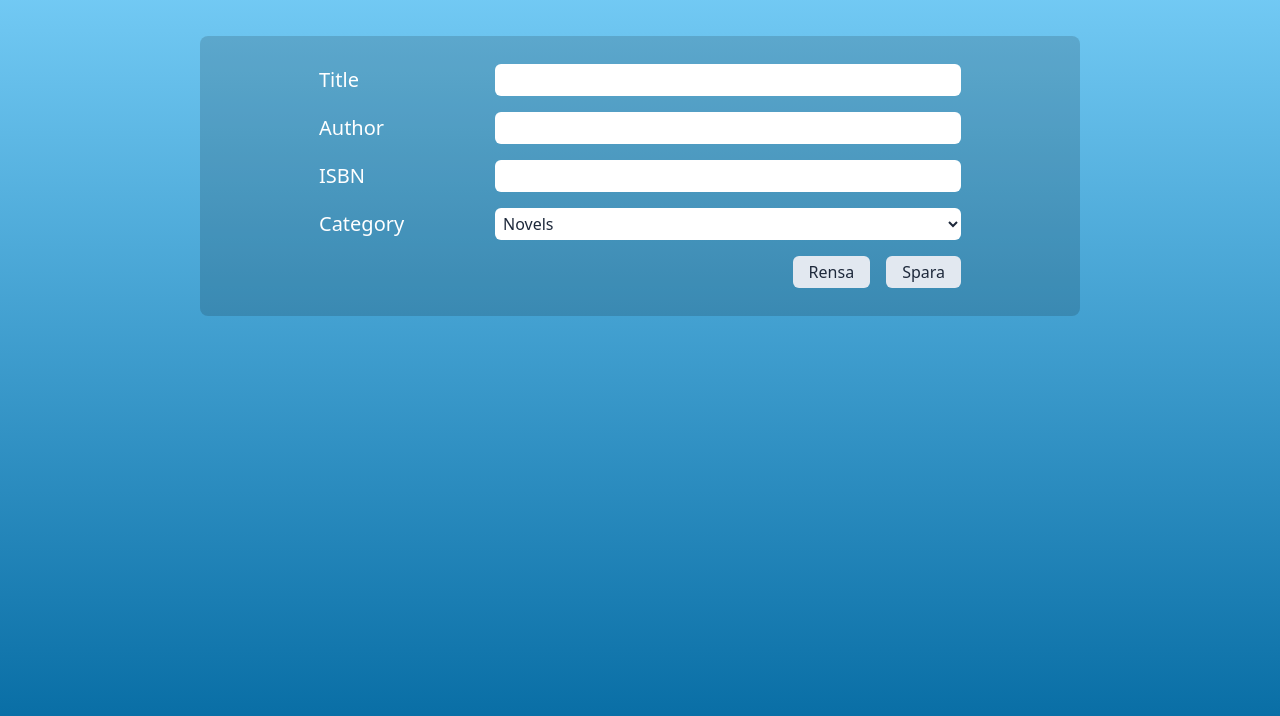
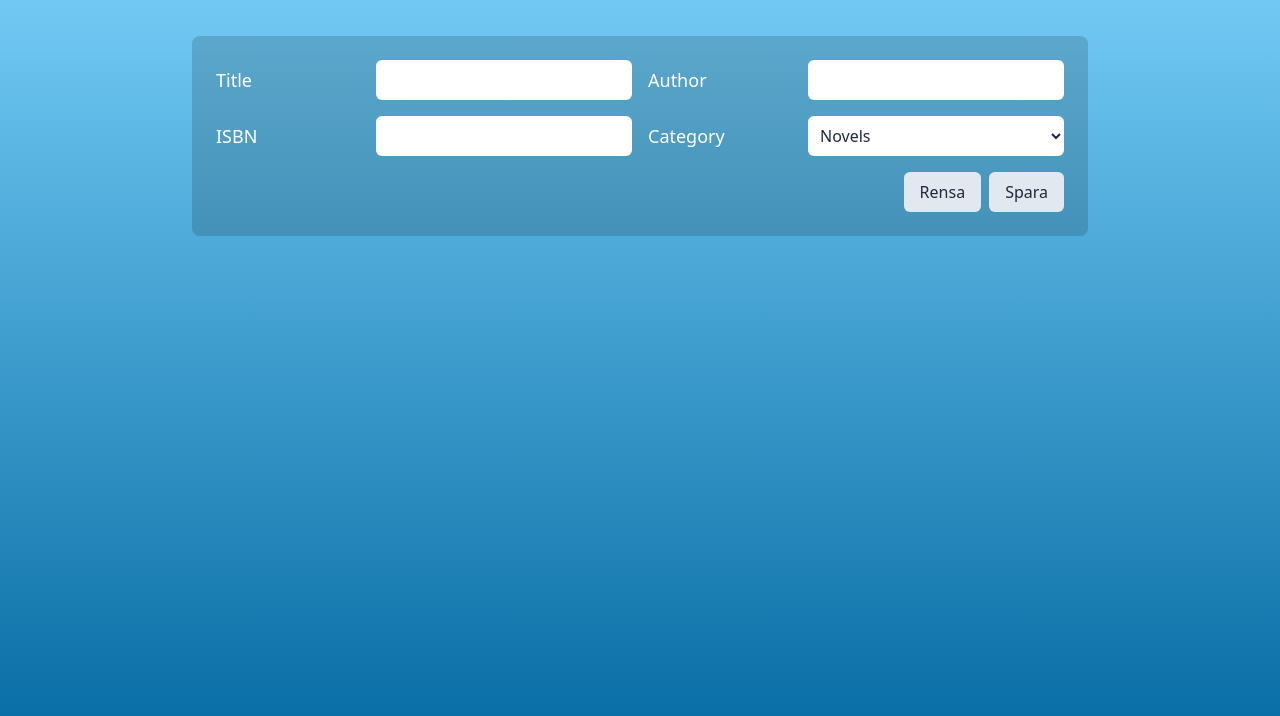
Before and after one commit to kasiwarrior/gik339-33-projekt, a website: page public/index.html in a window 1280 px wide. Shown: the part 80-796 px from the top of the page. Drawn offline with nearby package versions, Linux system fonts and the light colour scheme; no server answers.

Commit message:
mycket bättre

```diff
--- a/public/index.html
+++ b/public/index.html
@@ -14,26 +14,26 @@
     </header>
 
     <main class="mt-10">
-      <div class="w-[55rem] mx-auto mt-8 bg-black/15 p-3 rounded-lg">
-        <form id="bookForm">
-          <div class="my-4 mx-auto flex w-3/4 items-center">
-            <label class="mr-4 text-xl w-40">Title</label>
-            <input class="text-slate-800 p-1 flex-1 rounded-md" type="text" name="title" required />
+      <div class="max-w-4xl w-full mx-auto mt-8 bg-black/15 p-4 sm:p-6 rounded-lg">
+        <form id="bookForm" class="grid grid-cols-1 md:grid-cols-2 gap-4">
+          <div class="flex flex-col sm:flex-row sm:items-center w-full">
+            <label class="text-lg sm:w-40 mb-1 sm:mb-0">Title</label>
+            <input class="text-slate-800 p-2 rounded-md flex-1 bg-white" type="text" name="title" required />
           </div>
 
-          <div class="my-4 mx-auto flex w-3/4 items-center">
-            <label class="mr-4 text-xl w-40">Author</label>
-            <input class="text-slate-800 p-1 flex-1 rounded-md" type="text" name="author" required />
+          <div class="flex flex-col sm:flex-row sm:items-center w-full">
+            <label class="text-lg sm:w-40 mb-1 sm:mb-0">Author</label>
+            <input class="text-slate-800 p-2 rounded-md flex-1 bg-white" type="text" name="author" required />
           </div>
 
-          <div class="my-4 mx-auto flex w-3/4 items-center">
-            <label class="mr-4 text-xl w-40">ISBN</label>
-            <input class="text-slate-800 p-1 flex-1 rounded-md" type="text" name="isbn" />
+          <div class="flex flex-col sm:flex-row sm:items-center w-full">
+            <label class="text-lg sm:w-40 mb-1 sm:mb-0">ISBN</label>
+            <input class="text-slate-800 p-2 rounded-md flex-1 bg-white" type="text" name="isbn" />
           </div>
 
-          <div class="my-4 mx-auto flex w-3/4 items-center">
-            <label class="mr-4 text-xl w-40">Category</label>
-            <select class="bg-white text-slate-800 p-1 flex-1 rounded-md" name="category" required>
+          <div class="flex flex-col sm:flex-row sm:items-center w-full">
+            <label class="text-lg sm:w-40 mb-1 sm:mb-0">Category</label>
+            <select class="bg-white text-slate-800 p-2 rounded-md flex-1" name="category" required>
               <option value="Novels">Novels</option>
               <option value="Crime & Detective Fiction">Crime & Detective Fiction</option>
               <option value="Thriller & Suspense">Thriller & Suspense</option>
@@ -48,13 +48,9 @@
             </select>
           </div>
 
-          <div class="my-4 mx-auto flex w-3/4 items-center justify-end gap-4">
-            <button class="px-4 py-1 bg-slate-200 text-slate-800 rounded-md hover:bg-slate-300" type="reset">
-              Rensa
-            </button>
-            <button class="px-4 py-1 bg-slate-200 text-slate-800 rounded-md hover:bg-slate-300" type="submit">
-              Spara
-            </button>
+          <div class="md:col-span-2 w-full flex flex-col sm:flex-row sm:justify-end gap-2">
+            <button class="w-full sm:w-auto px-4 py-2 bg-slate-200 text-slate-800 rounded-md hover:bg-slate-300" type="reset">Rensa</button>
+            <button class="w-full sm:w-auto px-4 py-2 bg-slate-200 text-slate-800 rounded-md hover:bg-slate-300" type="submit">Spara</button>
           </div>
         </form>
       </div>
```
